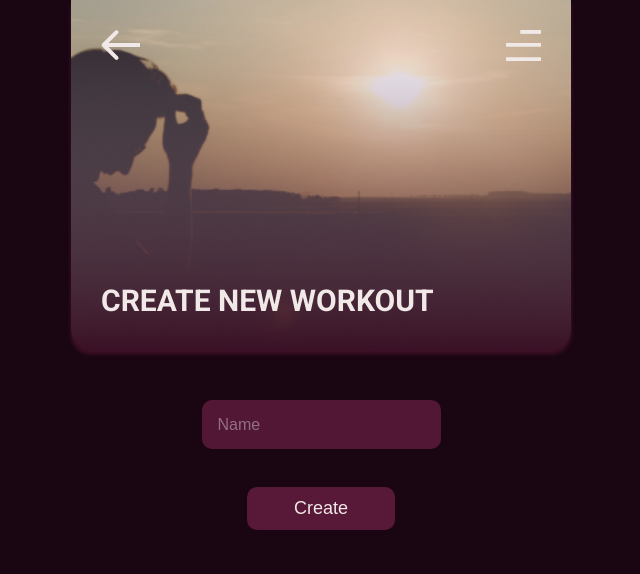
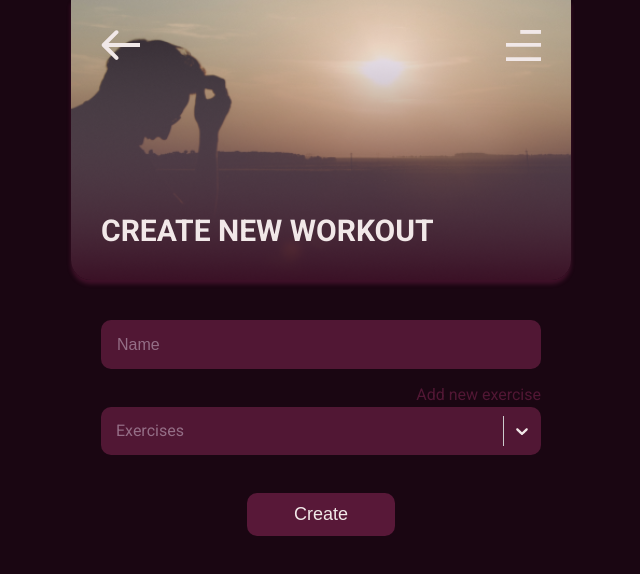
Before and after one commit to AntipovSergey/react_workout, a React (Create React App) app in the folder client/: page /new-workout in a window 1280 px wide. Shown: the top 574 px of the page, without its empty margins (319-959 px from the left). Built offline with nearby package versions, Linux system fonts and the light colour scheme.

Commit message:
Fix(NewWorkout): Add exercise-select. Add link

```diff
--- a/client/src/App.jsx
+++ b/client/src/App.jsx
@@ -1,7 +1,7 @@
 import { Routes, Route } from 'react-router-dom';
 
 import Home from './pages/Home/Home';
-import NewWorkout from './pages/Profile/NewWorkout';
+import NewWorkout from './pages/NewWorkout/NewWorkout';
 
 function App() {
 	return (
--- a/client/src/UI/Field/Field.module.scss
+++ b/client/src/UI/Field/Field.module.scss
@@ -3,6 +3,7 @@
 .field {
 	margin-bottom: 38px;
 	padding: 14px 15px;
+	width: 100%;
 	background-color: $purple;
 	outline: none;
 	border-radius: 10px;
--- a/client/src/components/Layout/Layout.jsx
+++ b/client/src/components/Layout/Layout.jsx
@@ -5,12 +5,11 @@ import Header from '../Header/Header';
 
 import styles from './Layout.module.scss';
 
-const Layout = ({ children, height = '350px', bgImage, title = '' }) => {
+const Layout = ({ children, bgImage, title = '' }) => {
 	return (
 		<div
 			className={cn(styles.wrapper, { [styles.otherPage]: title })}
 			style={{
-				height,
 				backgroundImage: `url(${bgImage})`,
 			}}
 		>
--- a/client/src/components/Layout/Layout.module.scss
+++ b/client/src/components/Layout/Layout.module.scss
@@ -5,6 +5,7 @@
 	flex-direction: column;
 	padding: 30px;
 	margin: 0 auto;
+	height: 100vh;
 	max-width: 500px;
 
 	background-position: center;
@@ -15,6 +16,7 @@
 	background-blend-mode: multiply;
 
 	&.otherPage {
+		height: 280px;
 		border-radius: 0 0 20px 20px;
 		box-shadow: $bs-accent;
 		background-color: transparent;
--- a/client/src/pages/Home/Home.jsx
+++ b/client/src/pages/Home/Home.jsx
@@ -10,7 +10,7 @@ import bgImage from '../../images/Home/home-bg.jpg';
 
 const Home = ({ title }) => {
 	return (
-		<Layout height='100vh' bgImage={bgImage}>
+		<Layout bgImage={bgImage}>
 			<div className={styles.wrapper}>
 				<Button text='Name' type='main' callback={() => {}} />
 				<h1>{title}</h1>
--- a/client/src/pages/Profile/NewWorkout.jsx
+++ b/client/src/pages/NewWorkout/NewWorkout.jsx
@@ -1,4 +1,6 @@
 import React from 'react';
+
+import ReactSelect from 'react-select';
 
 import Layout from '../../components/Layout/Layout';
 import Button from '../../UI/Button/Button';
@@ -7,20 +9,37 @@ import styles from './NewWorkout.module.scss';
 
 import bgImage from '../../images/NewWorkout/newWorkout-bg.png';
 import Field from '../../UI/Field/Field';
+import { Link } from 'react-router-dom';
 
-const NewWorkout = ({ title }) => {
+const NewWorkout = () => {
 	const [name, setName] = React.useState('');
+	const [exercises, setExercises] = React.useState([]);
 	const handleSubmit = () => {};
 	return (
 		<>
 			<Layout bgImage={bgImage} title='Create new workout' />
-			<div className={styles.wrapper}>
+			<div className={`wrapper-inner-page`}>
 				<form onSubmit={handleSubmit}>
 					<Field
 						placeholder='Name'
 						value={name}
 						onChange={e => setName(e.target.value)}
 					/>
+					<div className={styles.select}>
+						<ReactSelect
+							classNamePrefix='select2-selection'
+							placeholder='Exercises'
+							title='Exercises'
+							options={[
+								{ value: 'Push-ups', label: 'Push-ups' },
+								{ value: 'Pull - ups', label: 'Pull-ups' },
+							]}
+							value={exercises}
+							onChange={setExercises}
+							isMulti={true}
+						/>
+						<Link to='../new-exercise'>Add new exercise</Link>
+					</div>
 					<Button text='Create' />
 				</form>
 			</div>
--- /dev/null
+++ b/client/src/pages/NewWorkout/NewWorkout.module.scss
@@ -0,0 +1,21 @@
+@import '../../styles/variables';
+
+.select {
+	position: relative;
+
+	a {
+		position: absolute;
+		top: -25px;
+		text-align: right;
+		width: 100%;
+		display: block;
+		margin-bottom: 0.5rem;
+		text-decoration: none;
+		color: $purple;
+		transition: color 0.3s ease;
+
+		&:hover {
+			color: darken($accent, 10%);
+		}
+	}
+}
--- a/client/src/pages/Profile/NewWorkout.module.scss
+++ /dev/null
@@ -1,5 +0,0 @@
-@import '../../styles/variables';
-.wrapper {
-	padding: 50px 90px;
-	text-align: center;
-}
--- a/client/src/styles/index.scss
+++ b/client/src/styles/index.scss
@@ -76,11 +76,12 @@ img {
 .select2-selection {
 	&__control {
 		cursor: pointer !important;
-		margin-bottom: 2rem;
+		margin-bottom: 38px;
 		border-radius: 10px !important;
 		min-height: 48px !important;
 		background-color: $purple !important;
 		border: 1px solid transparent !important;
+		text-align: left;
 		color: $white;
 		font-size: 16px;
 		width: 100%;
@@ -105,6 +106,7 @@ img {
 	}
 
 	&__option {
+		cursor: pointer !important;
 		&--is-focused {
 			background-color: darken($purple, 7%) !important;
 		}
@@ -146,24 +148,10 @@ img {
 	}
 }
 
-.dark-link {
-	text-align: right;
-	width: 100%;
-	display: block;
-	margin-bottom: 0.5rem;
-	text-decoration: none;
-	color: $purple;
-	transition: color 0.3s ease;
-
-	&:hover {
-		color: darken($accent, 10%);
-	}
-}
-
 .wrapper-inner-page {
 	padding: 40px 30px;
 	text-align: center;
-	max-width: 560px;
+	max-width: 500px;
 	width: 100%;
 	margin: 0 auto;
 }
```
